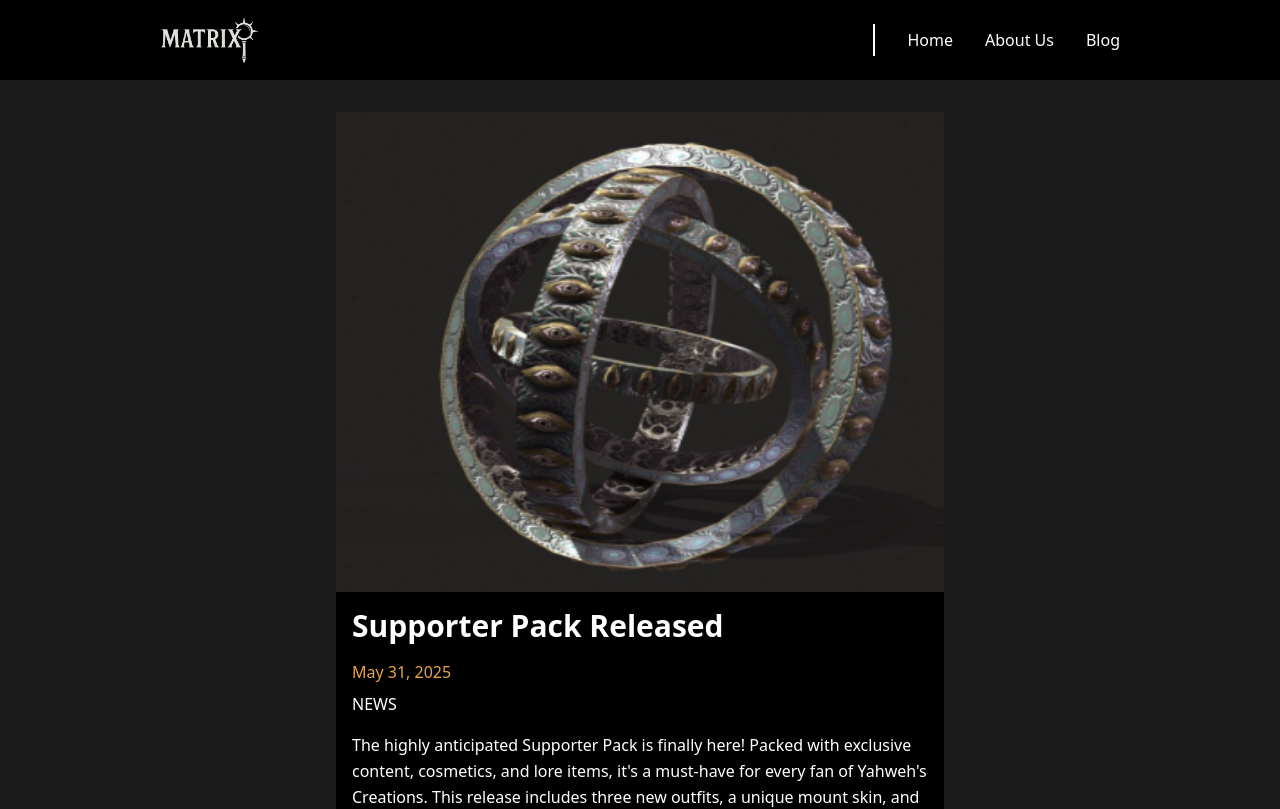
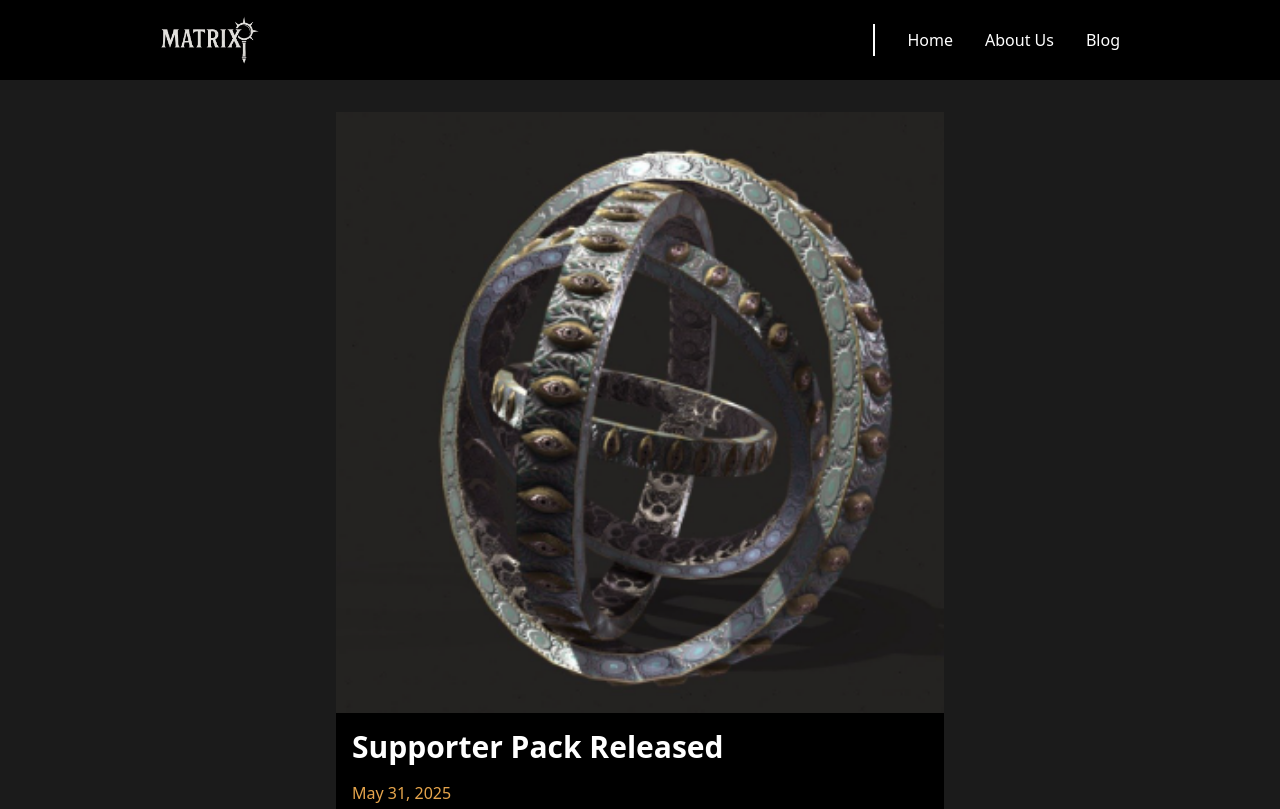
Before and after one commit to Endorze/Yahwehs-Creations, a Next.js app: page /fullNews/1 in a window 1280 px wide. Shown: the top 809 px of the page. Built offline with nearby package versions, Linux system fonts and the light colour scheme.

Commit message:
fixed image

```diff
--- a/src/app/fullNews/[news]/page.tsx
+++ b/src/app/fullNews/[news]/page.tsx
@@ -5,8 +5,8 @@ interface NewsDetailsProps {
     params: { news: string }
 }
 
-const NewsDetail = async ({ params }: {params: Promise<{news:string}>}) => {
-   const {news} = await params
+const NewsDetail = async ({ params }: { params: Promise<{ news: string }> }) => {
+    const { news } = await params
     const newsId = parseInt(news)
     const newsData = newsItems.find(item => item.id === newsId)
 
@@ -15,9 +15,7 @@ const NewsDetail = async ({ params }: {params: Promise<{news:string}>}) => {
             <div className="bg-[#1B1B1B] text-white min-h-screen p-8 flex flex-col justify-center items-center">
                 {newsData ? (
                     <div className="w-full lg:w-[50%] bg-black overflow-hidden">
-                        <div className="w-full h-[60vh]">
-                            <img src={newsData.image} alt={newsData.title} className="w-full h-full object-fill" />
-                        </div>
+                        <img src={newsData.image} alt={newsData.title} className="w-full h-[70%] md:h-full object-fill" />
 
                         <div className="text-left p-4">
                             <h1 className="text-3xl font-bold mb-4">{newsData.title}</h1>
```
